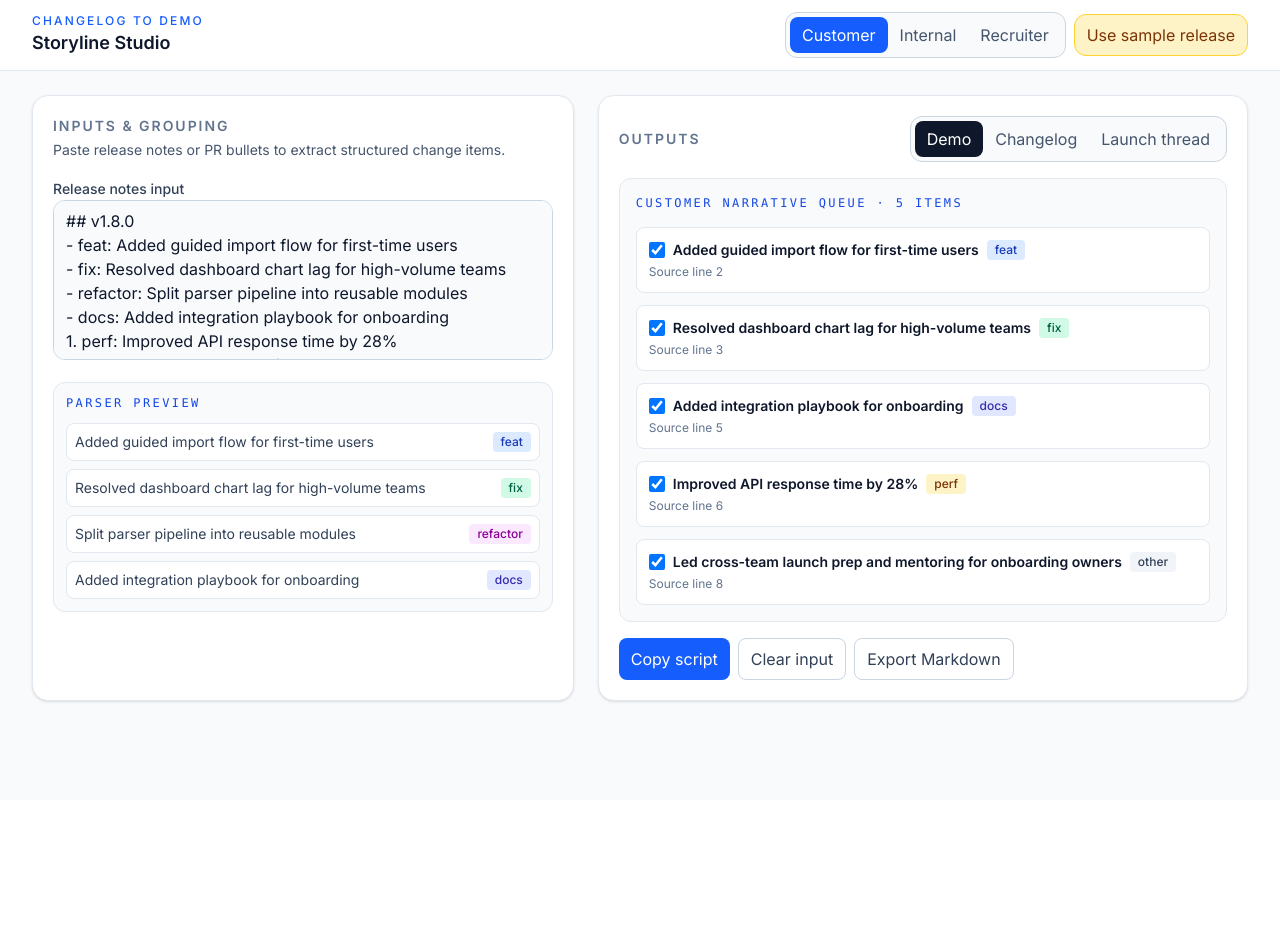
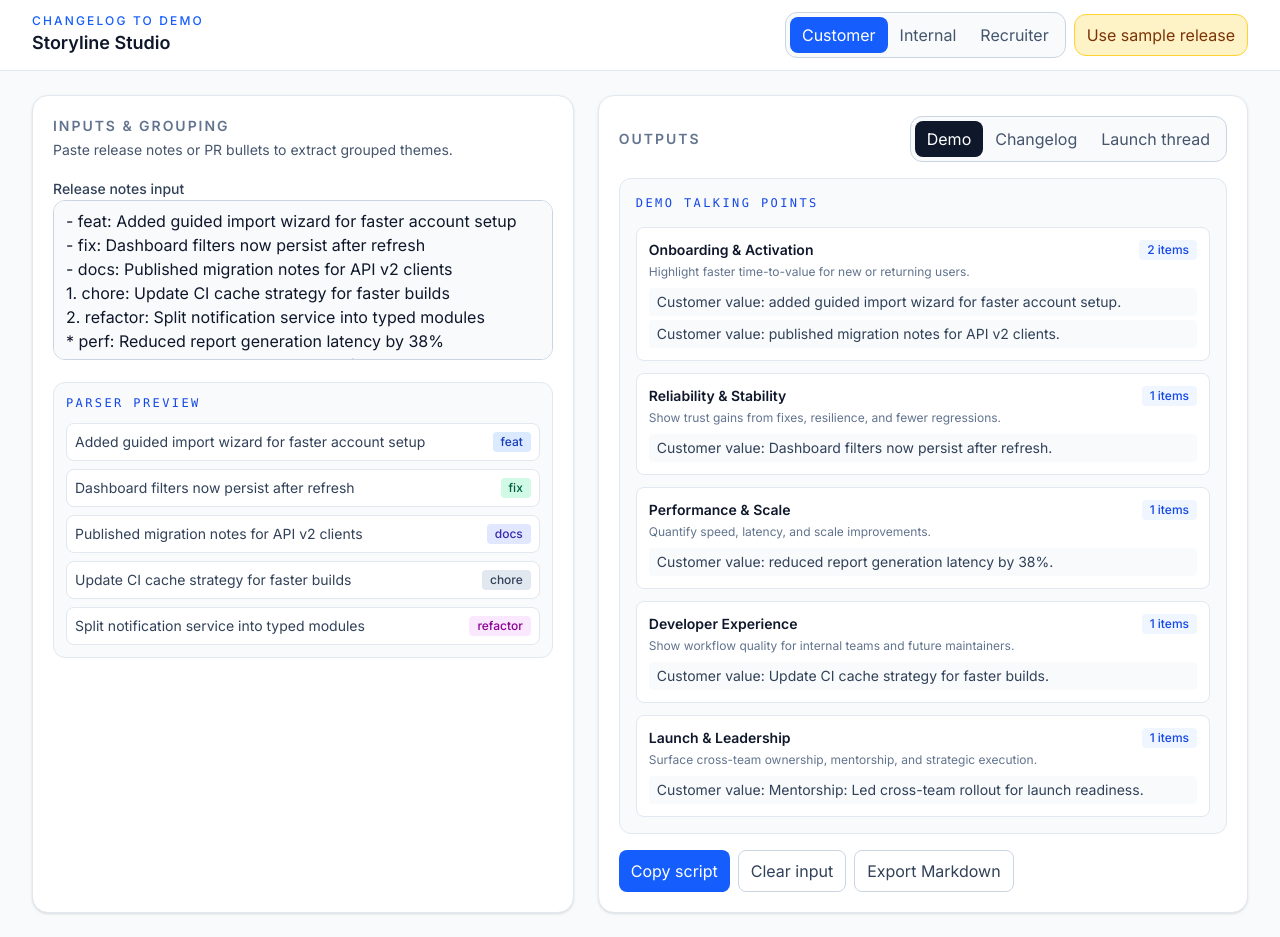
Before and after one commit to Isdaaaaa/changelog-to-demo, a Next.js app: page / in a window 1280 px wide. Both pictures are taken after a click on the button "Use sample release". Before the commit the page ends 800 px from the top, so only its background shows below. Built offline with nearby package versions, Linux system fonts and the light colour scheme.

Commit message:
slice-002: Narrative grouping engine

```diff
--- /dev/null
+++ b/app/narrative-engine.ts
@@ -0,0 +1,159 @@
+import type { AudienceTag, ChangeItem, ChangeType } from "./change-parser";
+
+export type ThemeKey = "onboarding" | "reliability" | "performance" | "developerExperience" | "launchLeadership";
+
+export type NarrativeTheme = {
+  key: ThemeKey;
+  title: string;
+  intent: string;
+  items: ChangeItem[];
+  bullets: string[];
+};
+
+export type NarrativeResult = {
+  audience: AudienceTag;
+  totalItems: number;
+  themes: NarrativeTheme[];
+};
+
+const THEME_PRIORITY: ThemeKey[] = [
+  "onboarding",
+  "reliability",
+  "performance",
+  "developerExperience",
+  "launchLeadership",
+];
+
+const THEME_META: Record<ThemeKey, { title: string; intent: string }> = {
+  onboarding: {
+    title: "Onboarding & Activation",
+    intent: "Highlight faster time-to-value for new or returning users.",
+  },
+  reliability: {
+    title: "Reliability & Stability",
+    intent: "Show trust gains from fixes, resilience, and fewer regressions.",
+  },
+  performance: {
+    title: "Performance & Scale",
+    intent: "Quantify speed, latency, and scale improvements.",
+  },
+  developerExperience: {
+    title: "Developer Experience",
+    intent: "Show workflow quality for internal teams and future maintainers.",
+  },
+  launchLeadership: {
+    title: "Launch & Leadership",
+    intent: "Surface cross-team ownership, mentorship, and strategic execution.",
+  },
+};
+
+const THEME_WORDS: Record<ThemeKey, RegExp> = {
+  onboarding: /\b(onboarding|import|setup|first[- ]time|activation|adoption|migration|playbook|wizard)\b/i,
+  reliability: /\b(fix|bug|stability|reliability|persist|crash|incident|error|resilien|quality|regression)\b/i,
+  performance: /\b(perf|performance|latency|faster|speed|optimi[sz]e|throughput|response time|cache)\b/i,
+  developerExperience: /\b(refactor|typed?|module|pipeline|ci|build|test|tooling|docs?|maintain|developer experience|dx)\b/i,
+  launchLeadership: /\b(launch|rollout|cross-team|lead|mentorship|mentor|ownership|initiative|architecture|strategy)\b/i,
+};
+
+const TYPE_THEME_WEIGHT: Record<ChangeType, Partial<Record<ThemeKey, number>>> = {
+  feat: { onboarding: 2, launchLeadership: 1 },
+  fix: { reliability: 3 },
+  perf: { performance: 3 },
+  refactor: { developerExperience: 3 },
+  docs: { developerExperience: 2, onboarding: 1 },
+  chore: { developerExperience: 2, reliability: 1 },
+  other: {},
+};
+
+const AUDIENCE_PREFIX: Record<AudienceTag, string> = {
+  customer: "Customer value:",
+  internal: "Internal improvement:",
+  recruiter: "Impact signal:",
+};
+
+function scoreTheme(item: ChangeItem, key: ThemeKey): number {
+  const title = item.title.toLowerCase();
+  let score = 0;
+  if (THEME_WORDS[key].test(title)) score += 2;
+  score += TYPE_THEME_WEIGHT[item.type][key] ?? 0;
+  if (key === "launchLeadership" && item.audience.includes("recruiter")) score += 1;
+  if (key === "onboarding" && /\b(user|customer|trial|account)\b/.test(title)) score += 1;
+  return score;
+}
+
+function chooseTheme(item: ChangeItem): ThemeKey {
+  let winner: ThemeKey = "developerExperience";
+  let best = -1;
+
+  for (const key of THEME_PRIORITY) {
+    const score = scoreTheme(item, key);
+    if (score > best) {
+      best = score;
+      winner = key;
+    }
+  }
+
+  if (best > 0) return winner;
+  if (item.type === "fix") return "reliability";
+  if (item.type === "perf") return "performance";
+  if (item.type === "feat") return "onboarding";
+  return "developerExperience";
+}
+
+function conciseTitle(title: string): string {
+  return title.replace(/^(added|improved|updated|reduced|split|published)\s+/i, (m) => m.toLowerCase());
+}
+
+function customerBullets(theme: NarrativeTheme): string[] {
+  return theme.items.map((item) => `- ${AUDIENCE_PREFIX.customer} ${conciseTitle(item.title)}.`);
+}
+
+function internalBullets(theme: NarrativeTheme): string[] {
+  return theme.items.map((item) => `- ${AUDIENCE_PREFIX.internal} ${conciseTitle(item.title)} (${item.type}).`);
+}
+
+function recruiterBullets(theme: NarrativeTheme): string[] {
+  return theme.items.map((item) => `- ${AUDIENCE_PREFIX.recruiter} ${conciseTitle(item.title)}; demonstrates execution and ownership.`);
+}
+
+export function buildNarrativeGroups(items: ChangeItem[], audience: AudienceTag): NarrativeResult {
+  const selected = items.filter((item) => item.audience.includes(audience));
+
+  const grouped = new Map<ThemeKey, ChangeItem[]>();
+  for (const key of THEME_PRIORITY) grouped.set(key, []);
+
+  for (const item of selected) {
+    const key = chooseTheme(item);
+    grouped.get(key)?.push(item);
+  }
+
+  const themes = THEME_PRIORITY.map((key): NarrativeTheme | null => {
+    const themedItems = grouped.get(key) ?? [];
+    if (!themedItems.length) return null;
+
+    const base: NarrativeTheme = {
+      key,
+      title: THEME_META[key].title,
+      intent: THEME_META[key].intent,
+      items: themedItems,
+      bullets: [],
+    };
+
+    base.bullets =
+      audience === "customer"
+        ? customerBullets(base)
+        : audience === "internal"
+          ? internalBullets(base)
+          : recruiterBullets(base);
+
+    return base;
+  }).filter((theme): theme is NarrativeTheme => Boolean(theme));
+
+  return { audience, totalItems: selected.length, themes };
+}
+
+export const audienceTemplateHelpers = {
+  customer: customerBullets,
+  internal: internalBullets,
+  recruiter: recruiterBullets,
+};
--- a/app/page.tsx
+++ b/app/page.tsx
@@ -2,81 +2,17 @@
 
 import { useMemo, useState } from "react";
 
-type ChangeType = "feat" | "fix" | "perf" | "docs" | "chore" | "refactor" | "other";
-type Audience = "customer" | "internal" | "recruiter";
+import { parseChangeItems, SAMPLE_RELEASE, type AudienceTag, type ChangeType } from "./change-parser";
+import { buildNarrativeGroups } from "./narrative-engine";
 
-type ChangeItem = {
-  id: string;
-  title: string;
-  type: ChangeType;
-  audiences: Audience[];
-  sourceLine?: number;
-};
-
-const audienceLabels: Record<Audience, string> = {
+const audienceLabels: Record<AudienceTag, string> = {
   customer: "Customer",
   internal: "Internal",
   recruiter: "Recruiter",
 };
 
-const outputTabs = ["Demo", "Changelog", "Launch thread"];
-
-const sampleRelease = `## v1.8.0\n- feat: Added guided import flow for first-time users\n- fix: Resolved dashboard chart lag for high-volume teams\n- refactor: Split parser pipeline into reusable modules\n- docs: Added integration playbook for onboarding\n1. perf: Improved API response time by 28%\n2. chore: tighten CI checks for release branches\n* Led cross-team launch prep and mentoring for onboarding owners`;
-
-const typePattern = /^(feat|fix|docs|chore|perf|refactor)\s*:\s*/i;
-const bulletPattern = /^\s*(?:[-*•]|\d+[.)])\s+/;
-
-function classifyType(line: string): ChangeType {
-  const match = line.match(typePattern);
-  if (!match) return "other";
-  return match[1].toLowerCase() as ChangeType;
-}
-
-function parseReleaseNotes(input: string): ChangeItem[] {
-  return input
-    .split("\n")
-    .map((raw, index) => ({ raw, index: index + 1 }))
-    .filter(({ raw }) => {
-      const trimmed = raw.trim();
-      return Boolean(trimmed) && (bulletPattern.test(trimmed) || typePattern.test(trimmed));
-    })
-    .map(({ raw, index }, i) => {
-      let cleaned = raw.trim().replace(bulletPattern, "");
-      const type = classifyType(cleaned);
-      if (type !== "other") cleaned = cleaned.replace(typePattern, "");
-      const title = cleaned.trim().replace(/\.$/, "");
-      const lower = title.toLowerCase();
-
-      const audiences = new Set<Audience>();
-
-      if (
-        ["feat", "fix", "perf"].includes(type) ||
-        /(user|customer|ui|dashboard|api|improv|experience|workflow|onboarding)/.test(lower)
-      ) {
-        audiences.add("customer");
-      }
-      if (
-        ["chore", "refactor", "docs"].includes(type) ||
-        /(internal|tooling|ci|build|test|docs|infra|pipeline|maintenance)/.test(lower)
-      ) {
-        audiences.add("internal");
-      }
-      if (/(leadership|cross-team|mentorship|mentor|architecture|performance impact|scal|ownership)/.test(lower)) {
-        audiences.add("recruiter");
-      }
-
-      if (audiences.size === 0) audiences.add("customer");
-
-      return {
-        id: `chg-${i + 1}`,
-        title,
-        type,
-        audiences: [...audiences],
-        sourceLine: index,
-      } satisfies ChangeItem;
-    })
-    .filter((item) => item.title.length > 0);
-}
+const outputTabs = ["Demo", "Changelog", "Launch thread"] as const;
+type OutputTab = (typeof outputTabs)[number];
 
 function badgeForType(type: ChangeType) {
   switch (type) {
@@ -98,22 +34,53 @@ function badgeForType(type: ChangeType) {
 }
 
 export default function Home() {
-  const [selectedAudience, setSelectedAudience] = useState<Audience>("customer");
+  const [selectedAudience, setSelectedAudience] = useState<AudienceTag>("customer");
+  const [activeTab, setActiveTab] = useState<OutputTab>("Demo");
   const [rawInput, setRawInput] = useState("");
   const [isParsing, setIsParsing] = useState(false);
 
-  const parsed = useMemo(() => parseReleaseNotes(rawInput), [rawInput]);
+  const parsed = useMemo(() => parseChangeItems(rawInput), [rawInput]);
+  const narrative = useMemo(() => buildNarrativeGroups(parsed, selectedAudience), [parsed, selectedAudience]);
 
-  const grouped = useMemo(() => {
-    return parsed.filter((item) => item.audiences.includes(selectedAudience));
-  }, [parsed, selectedAudience]);
+  const outputTitle =
+    activeTab === "Demo"
+      ? "Demo talking points"
+      : activeTab === "Changelog"
+        ? "Customer/internal changelog draft"
+        : "Launch thread draft";
+
+  const compiledText = useMemo(() => {
+    const lines = [`${audienceLabels[selectedAudience]} · ${outputTitle}`];
+    for (const theme of narrative.themes) {
+      lines.push(`\n${theme.title}`);
+      lines.push(theme.intent);
+      for (const bullet of theme.bullets) lines.push(bullet);
+    }
+    return lines.join("\n");
+  }, [narrative.themes, outputTitle, selectedAudience]);
 
   const onUseSample = () => {
     setIsParsing(true);
     setTimeout(() => {
-      setRawInput(sampleRelease);
+      setRawInput(SAMPLE_RELEASE);
       setIsParsing(false);
     }, 450);
+  };
+
+  const onCopyScript = async () => {
+    if (!compiledText.trim()) return;
+    await navigator.clipboard.writeText(compiledText);
+  };
+
+  const onExportMarkdown = () => {
+    if (!compiledText.trim()) return;
+    const blob = new Blob([compiledText], { type: "text/markdown;charset=utf-8" });
+    const url = URL.createObjectURL(blob);
+    const a = document.createElement("a");
+    a.href = url;
+    a.download = `storyline-${selectedAudience}-${activeTab.toLowerCase().replace(/\s+/g, "-")}.md`;
+    a.click();
+    URL.revokeObjectURL(url);
   };
 
   return (
@@ -126,7 +93,7 @@ export default function Home() {
           </div>
           <div className="flex flex-wrap items-center gap-2">
             <div className="flex items-center rounded-xl border border-slate-300 bg-slate-50 p-1">
-              {(Object.keys(audienceLabels) as Audience[]).map((audience) => (
+              {(Object.keys(audienceLabels) as AudienceTag[]).map((audience) => (
                 <button
                   key={audience}
                   className={`rounded-lg px-3 py-1.5 text-sm font-medium transition ${
@@ -154,7 +121,7 @@ export default function Home() {
         <section className="space-y-4 rounded-2xl border border-slate-200 bg-white p-5 shadow-sm">
           <div>
             <h2 className="text-sm font-semibold uppercase tracking-[0.14em] text-slate-500">Inputs & Grouping</h2>
-            <p className="mt-1 text-sm text-slate-600">Paste release notes or PR bullets to extract structured change items.</p>
+            <p className="mt-1 text-sm text-slate-600">Paste release notes or PR bullets to extract grouped themes.</p>
           </div>
 
           <label className="block space-y-2">
@@ -179,7 +146,7 @@ export default function Home() {
               <p className="mt-2 text-sm text-slate-500">No parsed items yet. Paste bullet points or use sample data.</p>
             ) : (
               <ul className="mt-3 space-y-2 text-sm text-slate-700">
-                {parsed.slice(0, 4).map((item) => (
+                {parsed.slice(0, 5).map((item) => (
                   <li key={item.id} className="flex items-start justify-between gap-2 rounded-lg border border-slate-200 bg-white p-2">
                     <span className="line-clamp-2">{item.title}</span>
                     <span className={`rounded px-2 py-0.5 text-xs font-medium ${badgeForType(item.type)}`}>{item.type}</span>
@@ -194,12 +161,13 @@ export default function Home() {
           <div className="flex flex-wrap items-center justify-between gap-3">
             <h2 className="text-sm font-semibold uppercase tracking-[0.14em] text-slate-500">Outputs</h2>
             <div className="flex rounded-xl border border-slate-300 bg-slate-50 p-1">
-              {outputTabs.map((tab, idx) => (
+              {outputTabs.map((tab) => (
                 <button
                   key={tab}
                   type="button"
+                  onClick={() => setActiveTab(tab)}
                   className={`rounded-lg px-3 py-1.5 text-sm font-medium ${
-                    idx === 0 ? "bg-slate-900 text-white" : "text-slate-600 hover:bg-slate-200"
+                    activeTab === tab ? "bg-slate-900 text-white" : "text-slate-600 hover:bg-slate-200"
                   }`}
                 >
                   {tab}
@@ -210,37 +178,45 @@ export default function Home() {
 
           {isParsing ? (
             <article className="space-y-3 rounded-xl border border-slate-200 bg-slate-50 p-4">
-              <p className="font-mono text-xs uppercase tracking-[0.2em] text-blue-700">Grouping changes…</p>
+              <p className="font-mono text-xs uppercase tracking-[0.2em] text-blue-700">Building narrative themes…</p>
               <div className="h-16 animate-pulse rounded-lg bg-slate-200" />
               <div className="h-16 animate-pulse rounded-lg bg-slate-200" />
             </article>
-          ) : grouped.length === 0 ? (
+          ) : narrative.totalItems === 0 ? (
             <article className="rounded-xl border border-slate-200 bg-slate-50 p-4 text-sm text-slate-600">
               <p className="font-semibold text-slate-900">No {audienceLabels[selectedAudience].toLowerCase()} items yet.</p>
-              <p className="mt-1">Try adding lines like feat:, fix:, docs:, chore:, perf:, or refactor: to seed this view.</p>
+              <p className="mt-1">Try feat/fix/perf/docs/chore/refactor lines, then switch audiences to inspect grouped narratives.</p>
             </article>
           ) : (
             <article className="space-y-4 rounded-xl border border-slate-200 bg-slate-50 p-4">
-              <p className="font-mono text-xs uppercase tracking-[0.2em] text-blue-700">
-                {audienceLabels[selectedAudience]} narrative queue · {grouped.length} item{grouped.length > 1 ? "s" : ""}
-              </p>
-              <ul className="space-y-3 text-sm text-slate-700">
-                {grouped.map((item) => (
-                  <li key={item.id} className="rounded-lg border border-slate-200 bg-white p-3">
-                    <div className="flex flex-wrap items-center gap-2">
-                      <input type="checkbox" defaultChecked className="h-4 w-4 rounded border-slate-300 text-blue-600" />
-                      <p className="font-semibold text-slate-900">{item.title}</p>
-                      <span className={`rounded px-2 py-0.5 text-xs font-medium ${badgeForType(item.type)}`}>{item.type}</span>
+              <p className="font-mono text-xs uppercase tracking-[0.2em] text-blue-700">{outputTitle}</p>
+              <div className="space-y-3">
+                {narrative.themes.map((theme) => (
+                  <section key={theme.key} className="rounded-lg border border-slate-200 bg-white p-3">
+                    <div className="flex items-center justify-between gap-2">
+                      <h3 className="text-sm font-semibold text-slate-900">{theme.title}</h3>
+                      <span className="rounded bg-blue-50 px-2 py-0.5 text-xs font-medium text-blue-700">{theme.items.length} items</span>
                     </div>
-                    <p className="mt-1 text-xs text-slate-500">Source line {item.sourceLine ?? "n/a"}</p>
-                  </li>
+                    <p className="mt-1 text-xs text-slate-500">{theme.intent}</p>
+                    <ul className="mt-2 space-y-1 text-sm text-slate-700">
+                      {theme.bullets.map((bullet, idx) => (
+                        <li key={`${theme.key}-${idx}`} className="rounded bg-slate-50 px-2 py-1">
+                          {bullet.replace(/^-\s*/, "")}
+                        </li>
+                      ))}
+                    </ul>
+                  </section>
                 ))}
-              </ul>
+              </div>
             </article>
           )}
 
           <div className="flex flex-wrap gap-2">
-            <button type="button" className="rounded-lg bg-blue-600 px-3 py-2 text-sm font-medium text-white hover:bg-blue-700">
+            <button
+              type="button"
+              onClick={onCopyScript}
+              className="rounded-lg bg-blue-600 px-3 py-2 text-sm font-medium text-white hover:bg-blue-700"
+            >
               Copy script
             </button>
             <button
@@ -250,7 +226,11 @@ export default function Home() {
             >
               Clear input
             </button>
-            <button type="button" className="rounded-lg border border-slate-300 bg-white px-3 py-2 text-sm font-medium text-slate-700 hover:bg-slate-100">
+            <button
+              type="button"
+              onClick={onExportMarkdown}
+              className="rounded-lg border border-slate-300 bg-white px-3 py-2 text-sm font-medium text-slate-700 hover:bg-slate-100"
+            >
               Export Markdown
             </button>
           </div>
```
